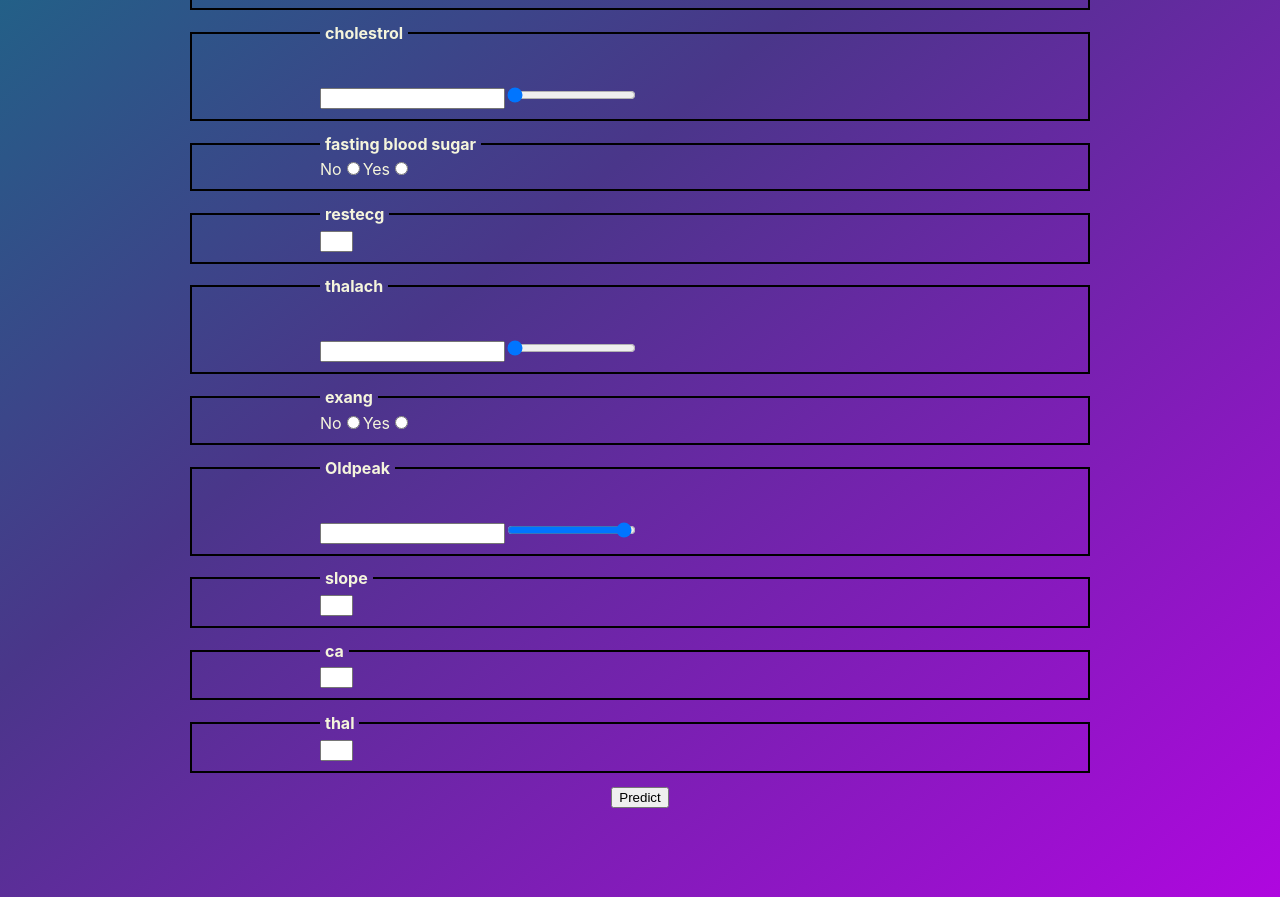
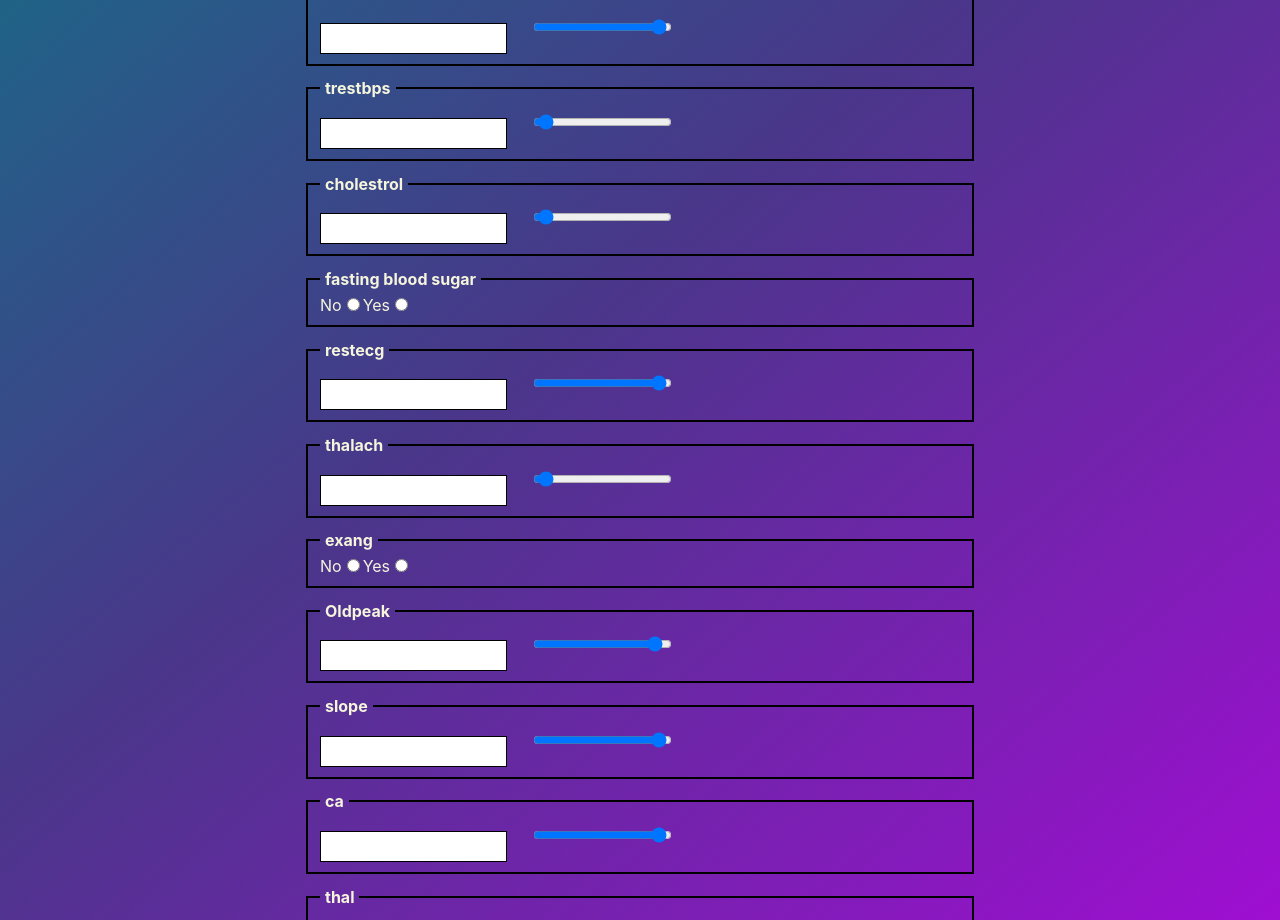
Before and after one commit to arun-kumar-ak/heart-disease-detector, a React (Create React App) app: page / in a window 1280 px wide. Shown: the part 606-1526 px from the top of the page. Before the commit the page ends 1503 px from the top, so only its background shows below. Built offline with nearby package versions, Linux system fonts and the light colour scheme; no server answers.

Commit message:
styles added

```diff
--- a/src/App.css
+++ b/src/App.css
@@ -3,8 +3,13 @@ fieldset {
     margin-top: 1%;
     background-color: linear-gradient(280deg,rgb(0, 133, 133),rgb(74, 54, 138),rgb(175, 7, 223));
     border: 2px solid black;
-    padding-left: 10%;
-    padding-right: 10%;
+}
+
+input {
+  border-radius: 0;
+  outline: 0;
+  border: 1px solid black;
+  padding: 7px 4px;
 }
 
 legend {
@@ -28,6 +33,10 @@ hr {
     margin-bottom: 5%;
 }
 
+#age-label {
+  margin-top: 10px;
+}
+
 .App {
   width: 100%;
   display: flex;
@@ -37,9 +46,11 @@ hr {
   background-image: linear-gradient(140deg,rgb(0, 133, 133),rgb(74, 54, 138),rgb(175, 7, 223));
 }
 
-.button {
-    margin-top: 1%;
-    margin-bottom: 2%;
+#button {
+    margin-top: 30%;
+    margin-bottom: 40%;
+    padding: 8px 30px;
+    outline: none;
 }
 
 .font {
@@ -47,7 +58,7 @@ hr {
 }
 
 .slider {
-  margin-top: 6%;
+  margin-left: 4%;
 }
 
 input::-webkit-outer-spin-button,
@@ -60,8 +71,13 @@ input[type=number] {
   -moz-appearance: textfield;
 }
 
-@media screen and (max-width: 360px) ,(min-width: 420px) {
+@media screen and (max-width: 360px) , (max-width: 420px) {
   h1 {
     font-size: 1.5em;
   }
+
+  fieldset {
+    padding-left: 10%;
+    padding-right: 10%;
+  }
 }
--- a/src/App.js
+++ b/src/App.js
@@ -59,12 +59,17 @@ class App extends Component {
 
 
   render() {
+    // const inline = {
+    //   margin-bottom = "10px"
+    // }
     return (
       <div className="App">
         <h1>HEART DISEASE DETECTOR</h1>
         <fieldset>
           <legend><b>Age</b></legend>
-          <input placeholder="ENTER YOUR AGE" onChange={(Event)=>{this.setState({age_value:Event.target.value})}}></input><br />
+          <label>Enter Your Age:</label><br />
+          <input type="number" id="age-label" value={this.state.age_value}></input>
+          <input type="range" min="1" className="slider" max="100" step="1" onChange={(Event)=>{this.setState({age_value:Event.target.value})}}></input><br />
         </fieldset>
         <fieldset>
           <legend><b>Sex</b></legend>
@@ -81,11 +86,12 @@ class App extends Component {
             2: Non-anginal pain: typically esophageal spasms (non heart related)<hr /><br />
             3: Asymptomatic: chest pain not showing signs of disease<hr /> <br />
           </label>
-          <input placeholder="ENTER A NUMBER" type="number" min="0" max="3" step="1" onChange={(Event)=>{this.setState({cp_value:Event.target.value})}}></input><br />
+          <input type="number" value={this.state.cp_value}></input>
+          <input type="range" min="0" max="3" step="1" className="slider" onChange={(Event)=>{this.setState({cp_value:Event.target.value})}}></input>
         </fieldset>
         <fieldset>
           <legend><b>trestbps</b></legend>
-          <input value={this.state.trestbps_value} onChange={(Event)=>{this.setState({trestbps_value:Event.target.value})}}></input>
+          <input type="number" value={this.state.trestbps_value} onChange={(Event)=>{this.setState({trestbps_value:Event.target.value})}}></input>
           <input type="range" min="94" className="slider" max="200" step="1" onChange={(Event)=>{this.setState({trestbps_value:Event.target.value})}}></input><br />
         </fieldset>
         <fieldset>
@@ -102,7 +108,8 @@ class App extends Component {
         </fieldset>
         <fieldset>
           <legend><b>restecg</b></legend>
-          <input  type="number" min="0" max="2" step="1" onChange={(Event)=>{this.setState({restecg_value:Event.target.value})}}></input><br />
+          <input  type="number" value={this.state.restecg_value}></input>
+          <input type="range" className="slider" min="0" max="2" step="1" onChange={(Event)=>{this.setState({restecg_value:Event.target.value})}}></input>
         </fieldset>
         <fieldset>
           <legend><b>thalach</b></legend>
@@ -123,18 +130,21 @@ class App extends Component {
         </fieldset>
         <fieldset>
           <legend><b>slope</b></legend>
-          <input type="number" min="0" max="2" step="1" onChange={(Event)=>{this.setState({slope_value:Event.target.value})}}></input><br />
+          <input type="number" value={this.state.slope_value}></input>
+          <input type="range" className="slider" min="0" max="2" step="1" onChange={(Event)=>{this.setState({slope_value:Event.target.value})}}></input>
         </fieldset>
         <fieldset>
           <legend><b>ca</b></legend>
-          <input  type="number" min="0" max="4" step="1" onChange={(Event)=>{this.setState({ca_value:Event.target.value})}}></input><br />
+          <input  type="number" value={this.state.ca_value}></input>
+          <input type="range" className="slider" min="0" max="4" step="1" onChange={(Event)=>{this.setState({ca_value:Event.target.value})}}></input>
         </fieldset>
         <fieldset>
           <legend><b>thal</b></legend>
-          <input  type="number" min="0" max="3" step="1" onChange={(Event)=>{this.setState({thal_value:Event.target.value})}}></input><br />
+          <input  type="number" value={this.state.thal_value}></input>
+          <input type="range" className="slider" min="0" max="3" step="1" onChange={(Event)=>{this.setState({thal_value:Event.target.value})}}></input>
         </fieldset>
-        <div className= "button">
-          <button onClick={this.onsubmitpredict}>Predict</button>
+        <div>
+          <button id= "button" onClick={this.onsubmitpredict}>Predict</button>
         </div>
         <div id="output">
           <span >{this.state.output}</span>
```
Also changed, not shown: 12 other files (tests, documents, lock files or other folders).
